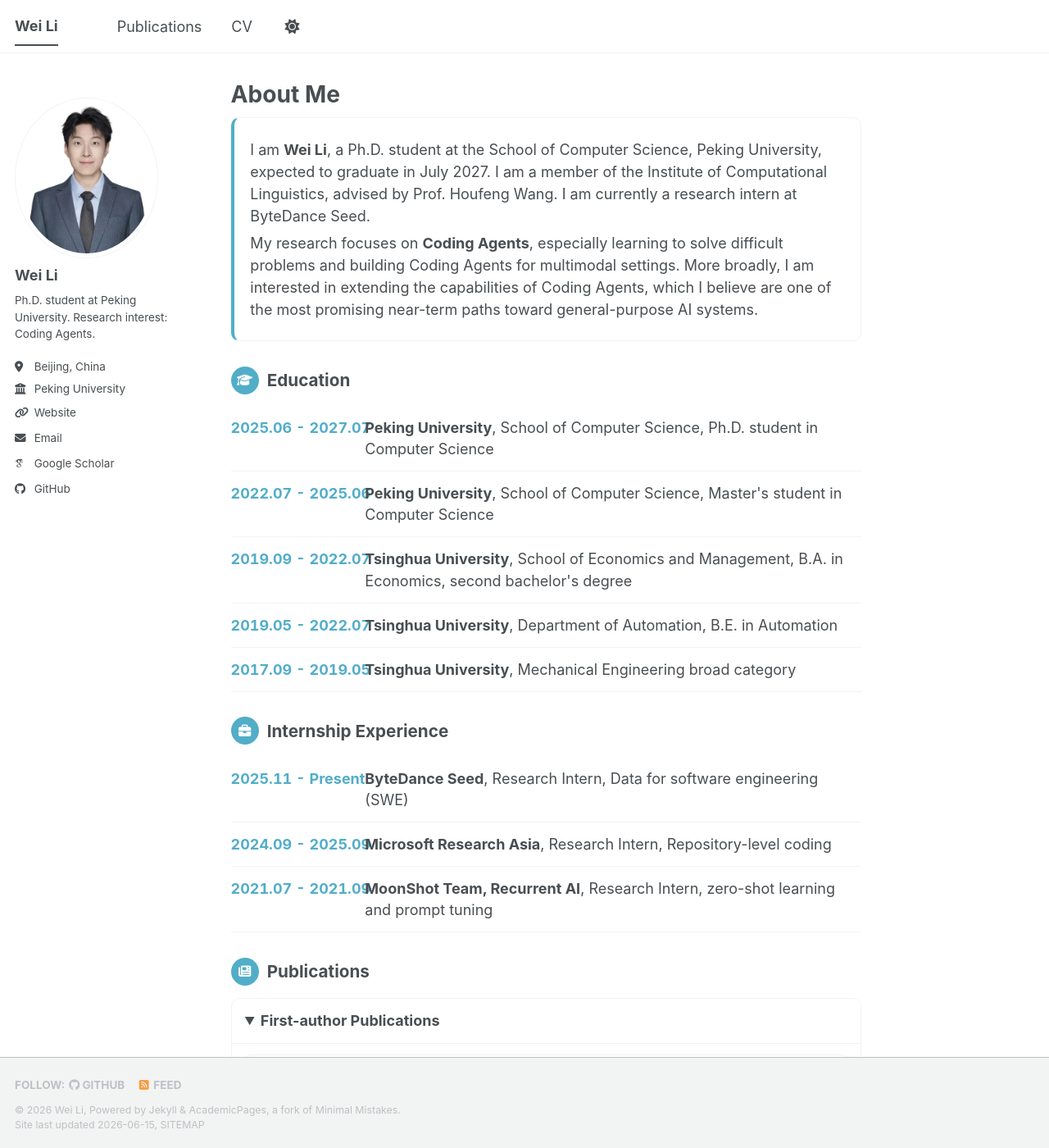
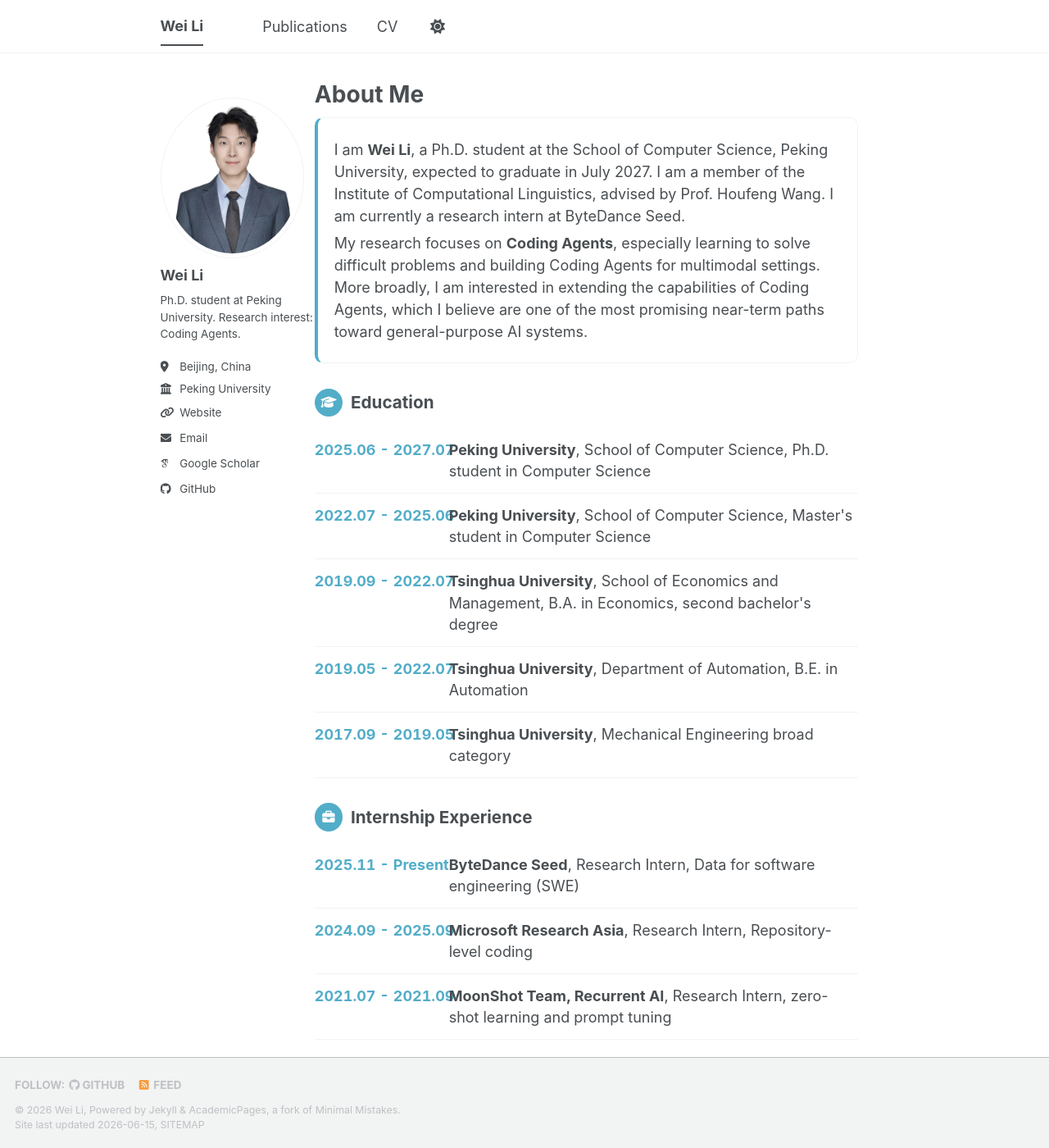
Before and after one commit to GMago-LeWay/GMago-LeWay.github.io, a Jekyll site: the page built from _pages/about.md, in a window 1280 px wide and 1400 px high. Shown: the whole window at 82% size. Built offline with Jekyll 4.4.1, drawn with Linux system fonts in a browser that asks for light colours; some web fonts are replaced; a script bundle is joined from its source files by our own code; library files that are not in the unit come from our copies.

Commit message:
Widen responsive page layout
Co-authored-by: Cursor <cursoragent@cursor.com>

```diff
--- a/_sass/_themes.scss
+++ b/_sass/_themes.scss
@@ -53,7 +53,7 @@ $small                      : 600px !default;
 $medium                     : 768px !default;
 $medium-wide                : 900px !default;
 $large                      : 925px !default;
-$x-large                    : 1280px !default;
+$x-large                    : 1500px !default;
 
 /* ==========================================================================
    Grid
--- a/_sass/layout/_page.scss
+++ b/_sass/layout/_page.scss
@@ -20,7 +20,7 @@
   @include breakpoint($large) {
     @include span(10 of 12 last);
     @include prefix(0.5 of 12);
-    @include suffix(2 of 12);
+    @include suffix(0.5 of 12);
   }
 
   .page__inner-wrap {
```
